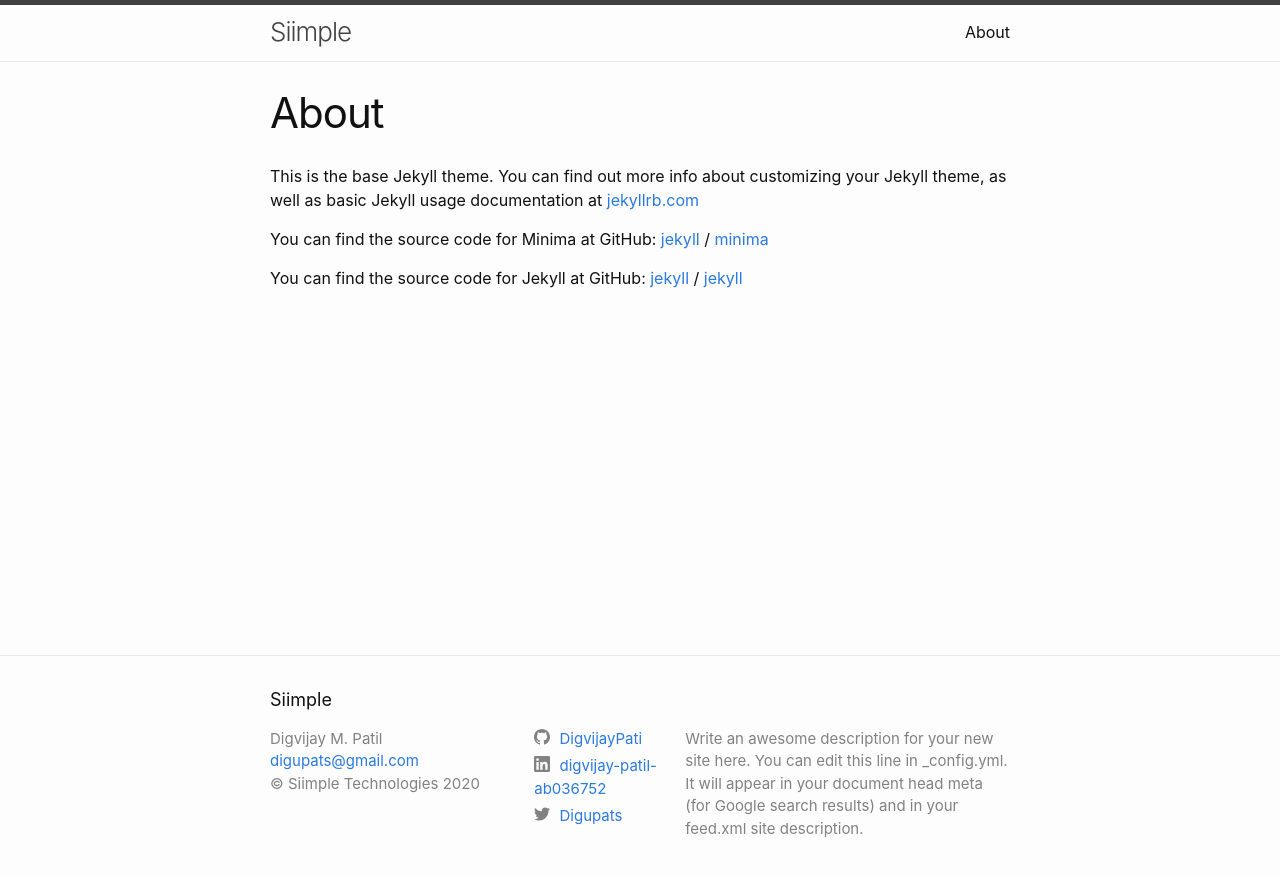
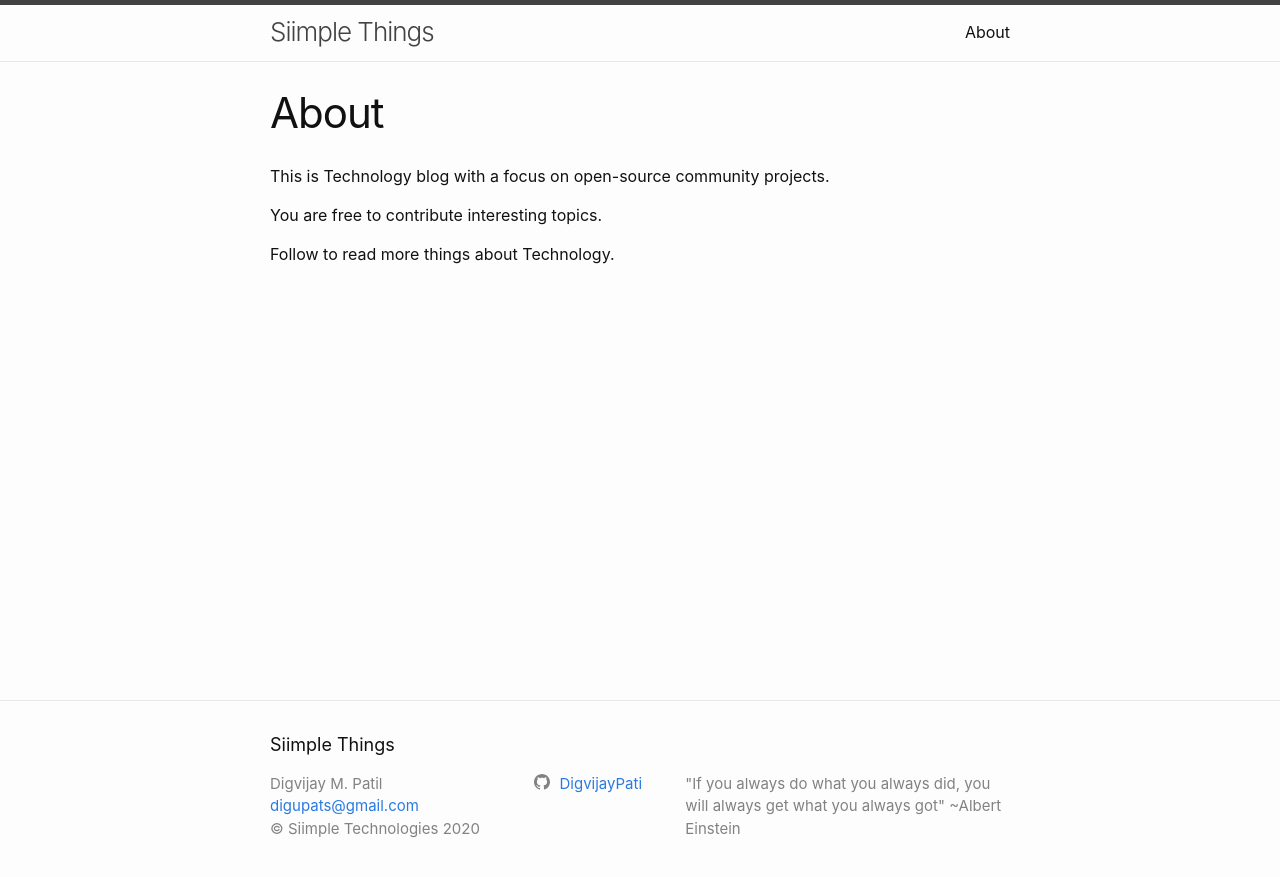
Before and after one commit to DigvijayPati/my-blog, a Jekyll site: the page built from about.markdown, in a window 1280 px wide. Shown: the top 877 px of the page. Built offline with Jekyll 4.4.1, drawn with Linux system fonts in a browser that asks for light colours.

Commit message:
updated basic configuration

```diff
--- a/_config.yml
+++ b/_config.yml
@@ -18,20 +18,20 @@
 # You can create any custom variable you would like, and they will be accessible
 # in the templates via {{ site.myvariable }}.
 
-title: Siimple
+title: Siimple Things
 email: digupats@gmail.com
 description: >- # this means to ignore newlines until "baseurl:"
-  Write an awesome description for your new site here. You can edit this
-  line in _config.yml. It will appear in your document head meta (for
-  Google search results) and in your feed.xml site description.
+ "If you always do what you always did,
+ you will always get what you always got"
+ ~Albert Einstein
 baseurl: "/my-blog" # the subpath of your site, e.g. /blog
 url: "https://digvijaypati.github.io" # the base hostname & protocol for your site, e.g. http://example.com
-twitter_username: Digupats
+#twitter_username: Digupats
 github_username:  DigvijayPati
 
 # not default
 author: Digvijay M. Patil
-linkedin_username: digvijay-patil-ab036752
+#linkedin_username: digvijay-patil-ab036752
 
 # custom field
 copyright: "Siimple Technologies"
--- a/about.markdown
+++ b/about.markdown
@@ -4,15 +4,8 @@ title: About
 permalink: /about/
 ---
 
-This is the base Jekyll theme. You can find out more info about customizing your Jekyll theme, as well as basic Jekyll usage documentation at [jekyllrb.com](https://jekyllrb.com/)
+This is Technology blog with a focus on open-source community projects.
 
-You can find the source code for Minima at GitHub:
-[jekyll][jekyll-organization] /
-[minima](https://github.com/jekyll/minima)
+You are free to contribute interesting topics.
 
-You can find the source code for Jekyll at GitHub:
-[jekyll][jekyll-organization] /
-[jekyll](https://github.com/jekyll/jekyll)
-
-
-[jekyll-organization]: https://github.com/jekyll
+Follow to read more things about Technology.
```
